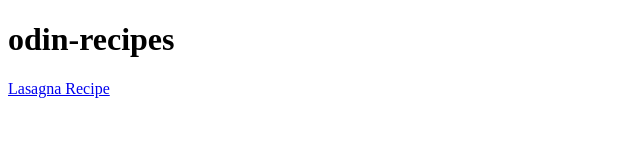
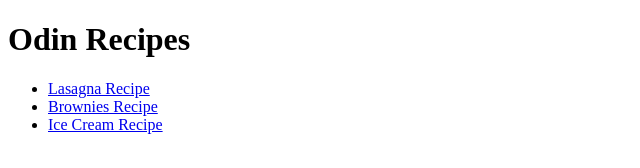
Before and after one commit to ZekePulido/odin-recipes, a plain HTML site: page index.html in a window 1280 px wide. Shown: the whole page, without its empty margins (0-640 px from the left). Drawn offline with Linux system fonts and the light colour scheme.

Commit message:
Added more recipes

```diff
--- a/index.html
+++ b/index.html
@@ -5,7 +5,11 @@
     <title>Odin Recipes</title>
 </head>
 <body>
-    <h1>odin-recipes</h1>
-    <a href="recipes/lasagna.html">Lasagna Recipe</a>
+    <h1>Odin Recipes</h1>
+    <ul>
+        <li><a href="recipes/lasagna.html">Lasagna Recipe</a></li>
+        <li><a href="recipes/brownies.html">Brownies Recipe</a></li>
+        <li><a href="recipes/icecream.html">Ice Cream Recipe</a></li>
+    </ul>
 </body>
 </html>
```
Also changed, not shown: recipes/brownies.html (added, +10 -0 lines), recipes/icecream.html (added, +10 -0 lines).
